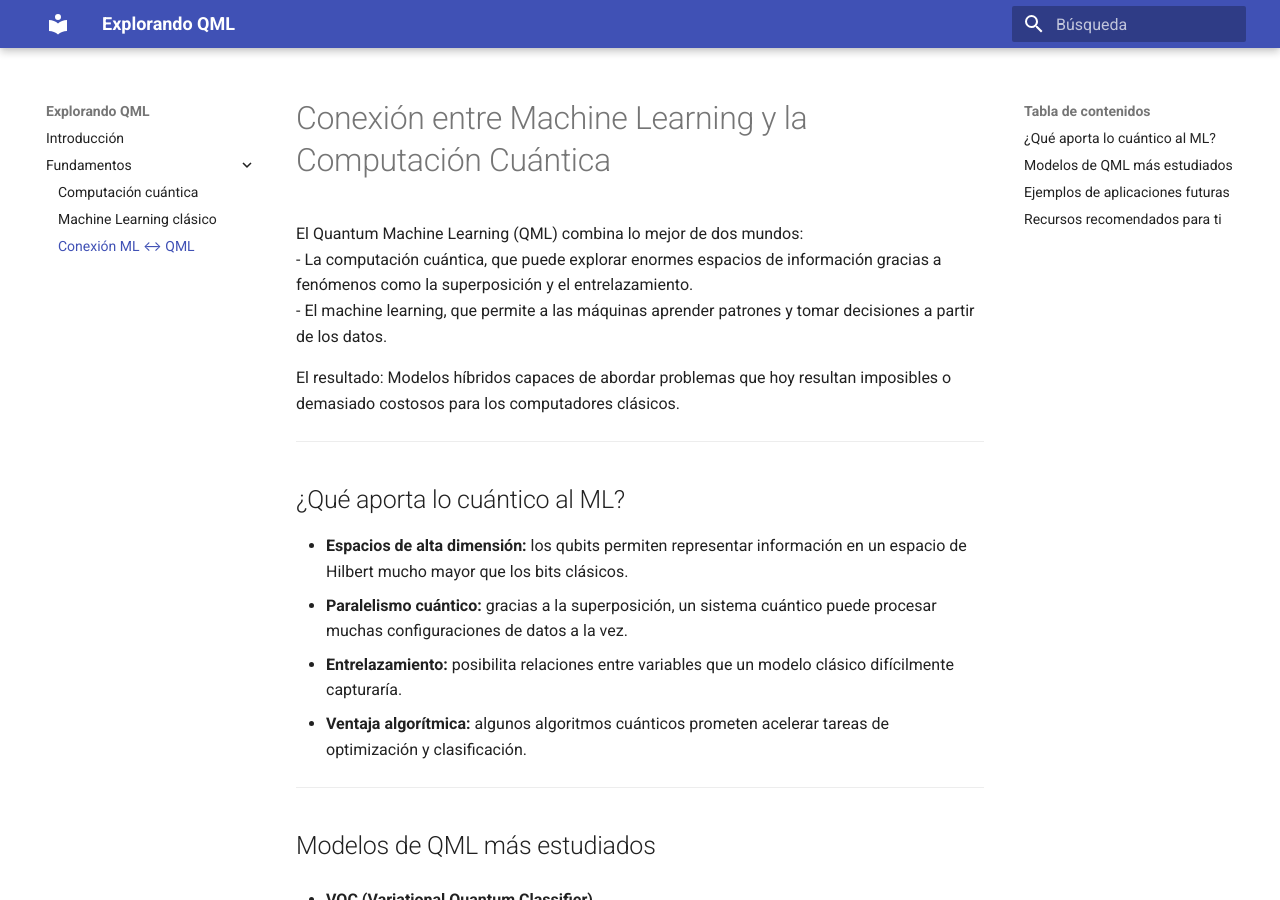
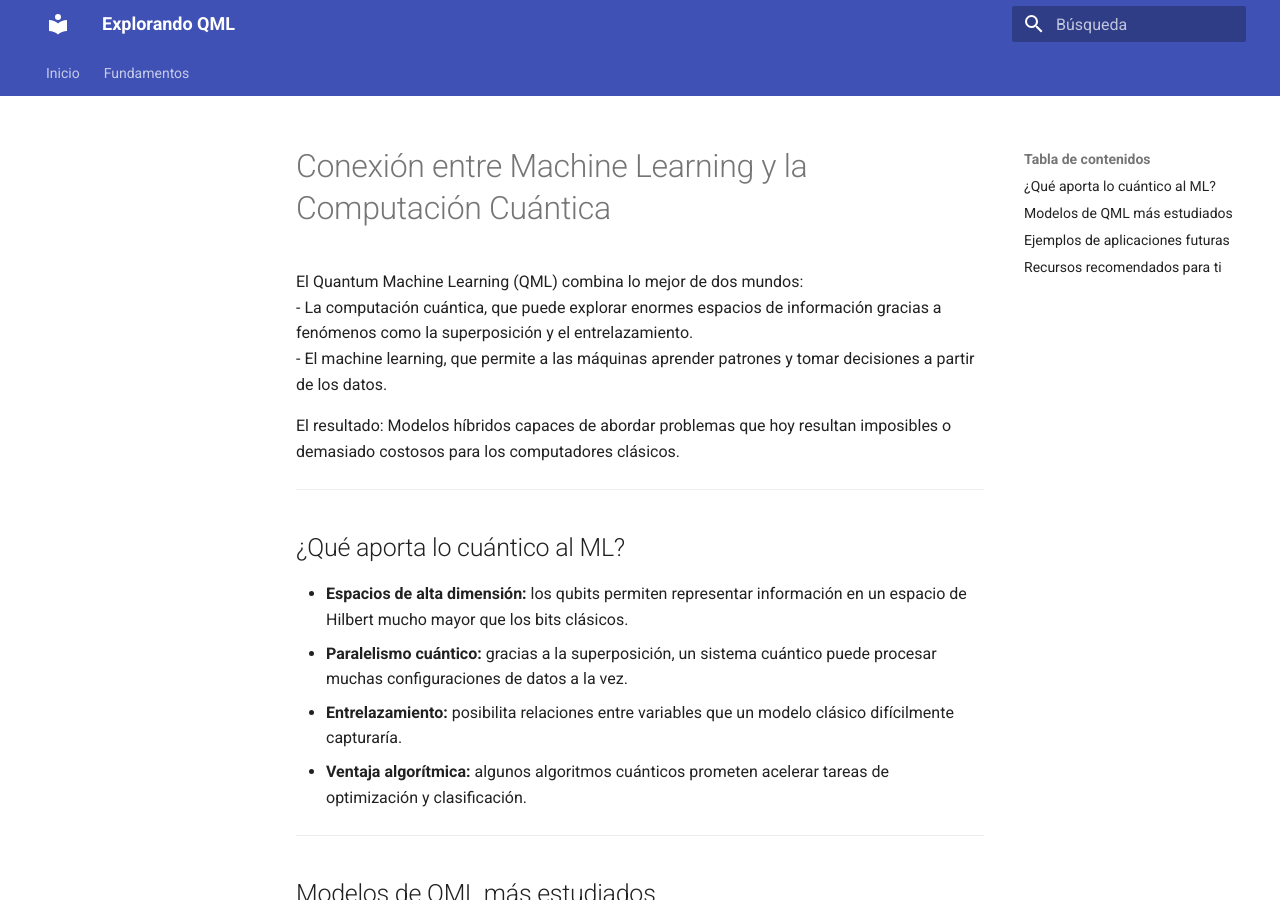
Before and after one commit to jameusk1028/Explorando-el-QML-desde-0, an MkDocs documentation site: the page built from docs/Conexion_entre_ML_y_computacion_cuantica.md, in a window 1280 px wide and 900 px high. Built offline with MkDocs 1.6.1 and Material for MkDocs 9.7.7, drawn with Linux system fonts in a browser that asks for light colours.

Commit message:
Update mkdocs.yml

```diff
--- a/mkdocs.yml
+++ b/mkdocs.yml
@@ -3,9 +3,16 @@ site_description: Guía de estudio de Quantum Machine Learning (UAO)
 theme:
   name: material
   language: es
+  features:
+    - navigation.tabs
+    - navigation.sections
+    - navigation.expand
+    - search.suggest
+    - search.highlight
+    - content.code.copy
 nav:
-  - Introducción: introduccion.md
+  - Inicio: introduccion.md
   - Fundamentos:
-      - Computación cuántica: Fundamentos_de_computacion_cuantica.md
-      - Machine Learning clásico: machine_learning.md
-      - Conexión ML ↔ QML: Conexion_entre_ML_y_computacion_cuantica.md
+      - ⚡ Computación cuántica: computacion_cuantica.md
+      - 🤖 Machine Learning clásico: machine_learning.md
+      - 🔗 Conexión ML ↔ QML: conexion_qml.md
```
